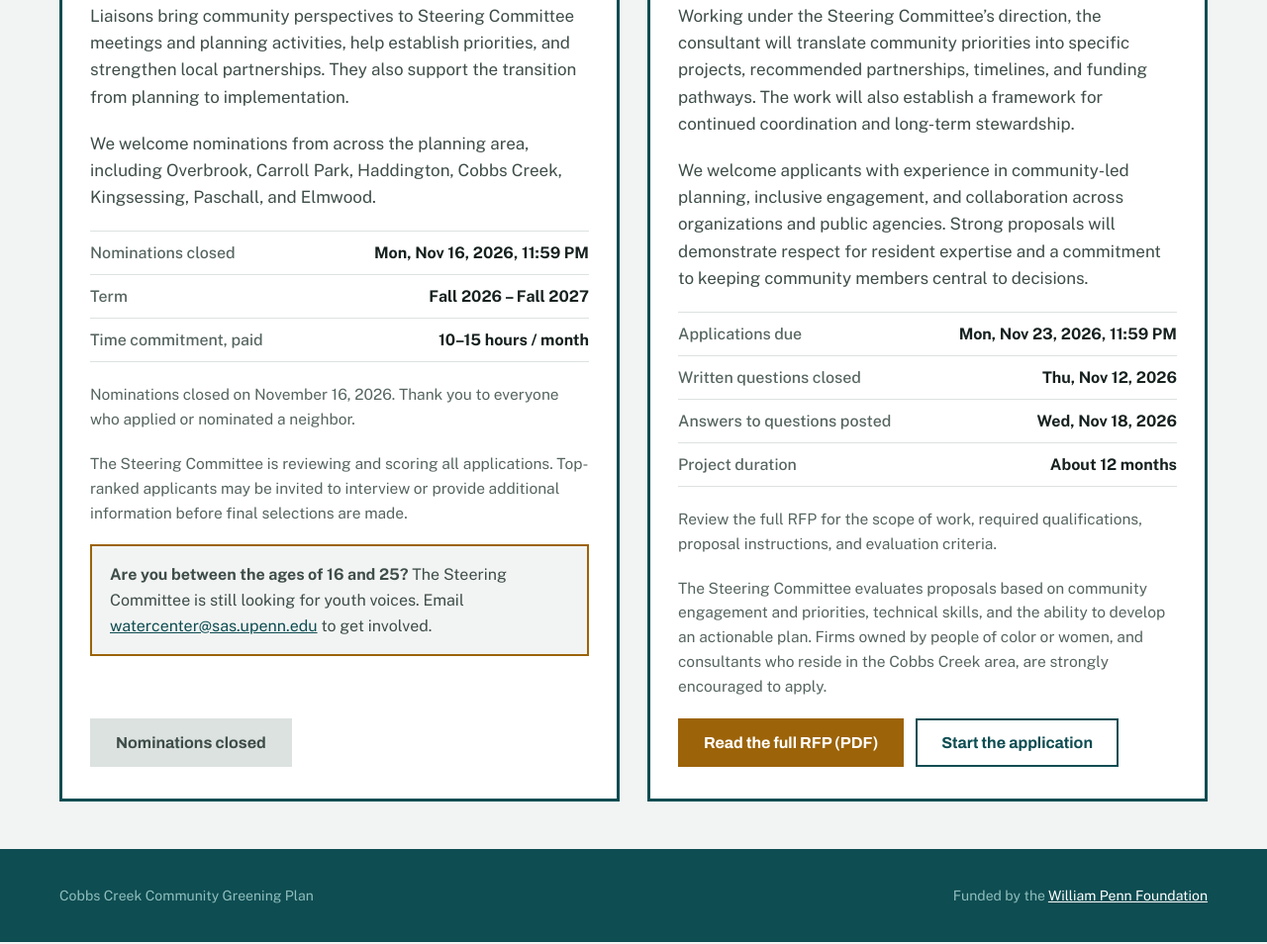
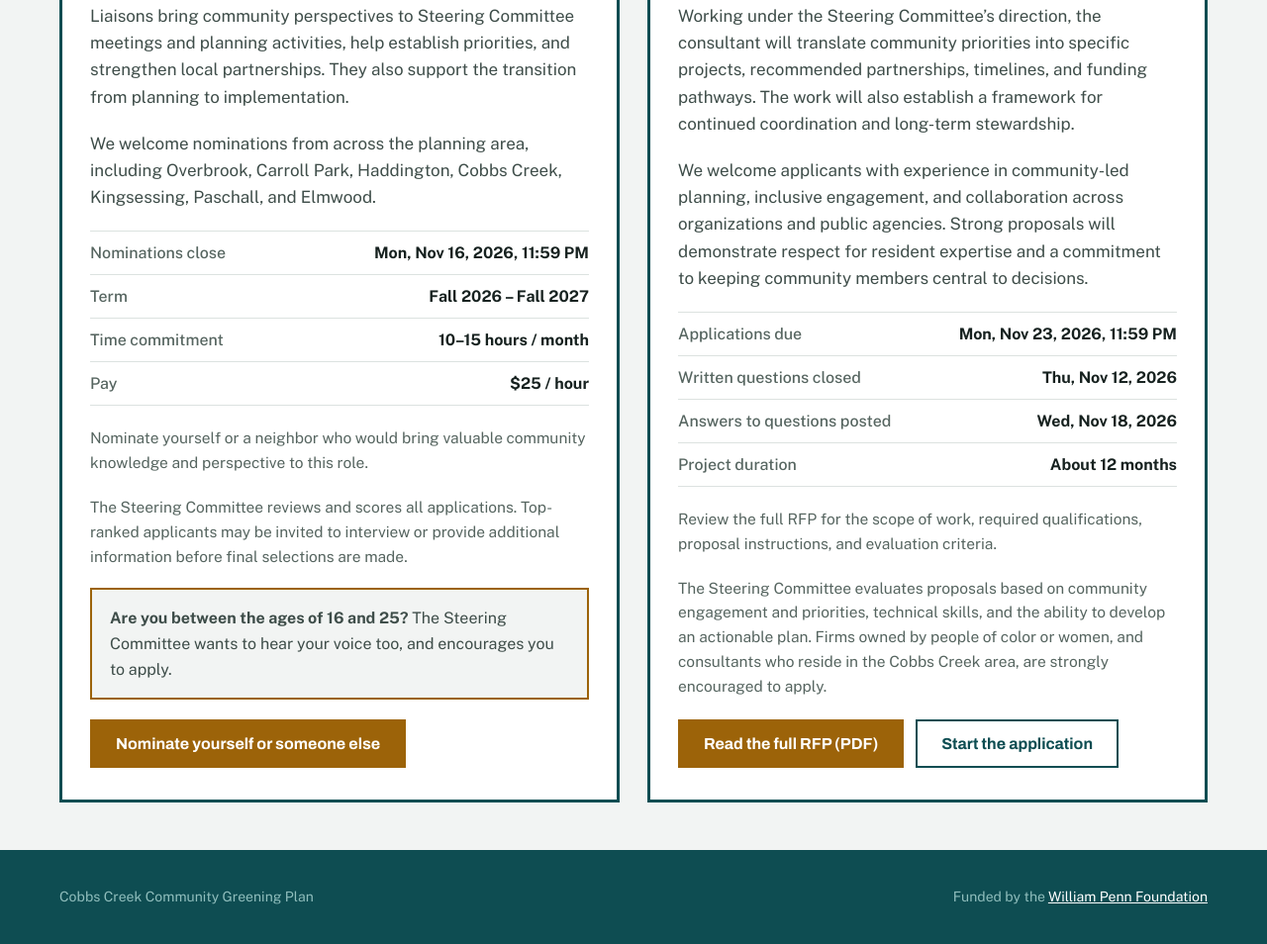
Before and after one commit to jarrynight/cobbs-creek-greening, a plain HTML site: page apply.html in a window 1280 px wide. Shown: the part 561-1515 px from the top of the page at 99% size. Drawn offline with nearby package versions, Linux system fonts and the light colour scheme.

Commit message:
Add files via upload

```diff
--- a/apply.html
+++ b/apply.html
@@ -57,7 +57,7 @@ a.footer-link:hover { color: #F0C178; }
   <div style="background: #0E4D52; color: #FFFFFF">
     <div style="max-width: 1160px; margin: 0 auto; padding: 11px 32px; display: flex; flex-wrap: wrap; gap: 8px 24px; align-items: center; justify-content: space-between">
       <p style="margin: 0; font-size: 13px; font-weight: 600; letter-spacing: 0.08em; text-transform: uppercase">Official project site</p>
-      <p style="margin: 0; font-size: 13px; color: #8FBDBC">Last updated November 16, 2026</p>
+      <p style="margin: 0; font-size: 13px; color: #8FBDBC">Last updated November 13, 2026</p>
     </div>
   </div>
 
@@ -83,7 +83,7 @@ a.footer-link:hover { color: #F0C178; }
 
       <section style="flex: 1 1 420px; min-width: 0; border: 3px solid #0E4D52; display: flex; flex-direction: column">
         <div style="background: #0E4D52; color: #FFFFFF; padding: 16px 28px; display: flex; flex-wrap: wrap; gap: 16px; align-items: center; justify-content: space-between">
-          <span style="font-family: Archivo, sans-serif; font-size: 15px; font-weight: 800; letter-spacing: 0.14em; text-transform: uppercase">Notice 01 — Closed</span>
+          <span style="font-family: Archivo, sans-serif; font-size: 15px; font-weight: 800; letter-spacing: 0.14em; text-transform: uppercase">Notice 01 — Open</span>
         </div>
         <div style="padding: 32px 28px; display: flex; flex-direction: column; gap: 20px; flex-grow: 1; background: #FFFFFF">
           <h2 style="margin: 0; font-family: Archivo, sans-serif; font-size: 34px; line-height: 1.06; font-weight: 800; letter-spacing: -0.025em">Community Greening Liaison</h2>
@@ -92,18 +92,19 @@ a.footer-link:hover { color: #F0C178; }
           <p style="margin: 0; font-size: 17px; line-height: 1.6; color: #3E4D49">We welcome nominations from across the planning area, including Overbrook, Carroll Park, Haddington, Cobbs Creek, Kingsessing, Paschall, and Elmwood.</p>
           <table style="width: 100%; border-collapse: collapse; font-size: 16px; text-align: left">
             <tbody>
-              <tr style="border-top: 1px solid #DCE2E0"><th scope="row" style="font-weight: 500; color: #566560; padding: 12px 0; width: 50%">Nominations closed</th><td style="text-align: right; font-weight: 700; padding: 12px 0">Mon, Nov 16, 2026, 11:59 PM</td></tr>
+              <tr style="border-top: 1px solid #DCE2E0"><th scope="row" style="font-weight: 500; color: #566560; padding: 12px 0; width: 50%">Nominations close</th><td style="text-align: right; font-weight: 700; padding: 12px 0">Mon, Nov 16, 2026, 11:59 PM</td></tr>
               <tr style="border-top: 1px solid #DCE2E0"><th scope="row" style="font-weight: 500; color: #566560; padding: 12px 0">Term</th><td style="text-align: right; font-weight: 700; padding: 12px 0">Fall 2026 – Fall 2027</td></tr>
-              <tr style="border-top: 1px solid #DCE2E0; border-bottom: 1px solid #DCE2E0"><th scope="row" style="font-weight: 500; color: #566560; padding: 12px 0">Time commitment, paid</th><td style="text-align: right; font-weight: 700; padding: 12px 0">10–15 hours / month</td></tr>
+              <tr style="border-top: 1px solid #DCE2E0"><th scope="row" style="font-weight: 500; color: #566560; padding: 12px 0">Time commitment</th><td style="text-align: right; font-weight: 700; padding: 12px 0">10–15 hours / month</td></tr>
+              <tr style="border-top: 1px solid #DCE2E0; border-bottom: 1px solid #DCE2E0"><th scope="row" style="font-weight: 500; color: #566560; padding: 12px 0">Pay</th><td style="text-align: right; font-weight: 700; padding: 12px 0">$25 / hour</td></tr>
             </tbody>
           </table>
-          <p style="margin: 0; font-size: 15.5px; line-height: 1.6; color: #566560">Nominations closed on November 16, 2026. Thank you to everyone who applied or nominated a neighbor.</p>
-          <p style="margin: 0; font-size: 15.5px; line-height: 1.6; color: #566560">The Steering Committee is reviewing and scoring all applications. Top-ranked applicants may be invited to interview or provide additional information before final selections are made.</p>
+          <p style="margin: 0; font-size: 15.5px; line-height: 1.6; color: #566560">Nominate yourself or a neighbor who would bring valuable community knowledge and perspective to this role.</p>
+          <p style="margin: 0; font-size: 15.5px; line-height: 1.6; color: #566560">The Steering Committee reviews and scores all applications. Top-ranked applicants may be invited to interview or provide additional information before final selections are made.</p>
           <div style="background: #F2F4F3; border: 2px solid #9C6309; padding: 16px 18px">
-            <p style="margin: 0; font-size: 16px; line-height: 1.6; color: #3E4D49"><strong style="font-weight: 700">Are you between the ages of 16 and 25?</strong> The Steering Committee is still looking for youth voices. Email <a href="mailto:watercenter@sas.upenn.edu">watercenter@sas.upenn.edu</a> to get involved.</p>
+            <p style="margin: 0; font-size: 16px; line-height: 1.6; color: #3E4D49"><strong style="font-weight: 700">Are you between the ages of 16 and 25?</strong> The Steering Committee wants to hear your voice too, and encourages you to apply.</p>
           </div>
           <div style="margin-top: auto; display: flex; flex-wrap: wrap; gap: 12px">
-            <span style="display: inline-block; background: #DCE2E0; color: #3E4D49; font-family: Archivo, sans-serif; font-size: 16px; font-weight: 700; padding: 16px 26px">Nominations closed</span>
+            <a href="https://forms.gle/QQstXum1RtbF3QUo8" style="display: inline-block; background: #9C6309; color: #FFFFFF; text-decoration: none; font-family: Archivo, sans-serif; font-size: 16px; font-weight: 700; padding: 16px 26px">Nominate yourself or someone else</a>
           </div>
         </div>
       </section>
```
